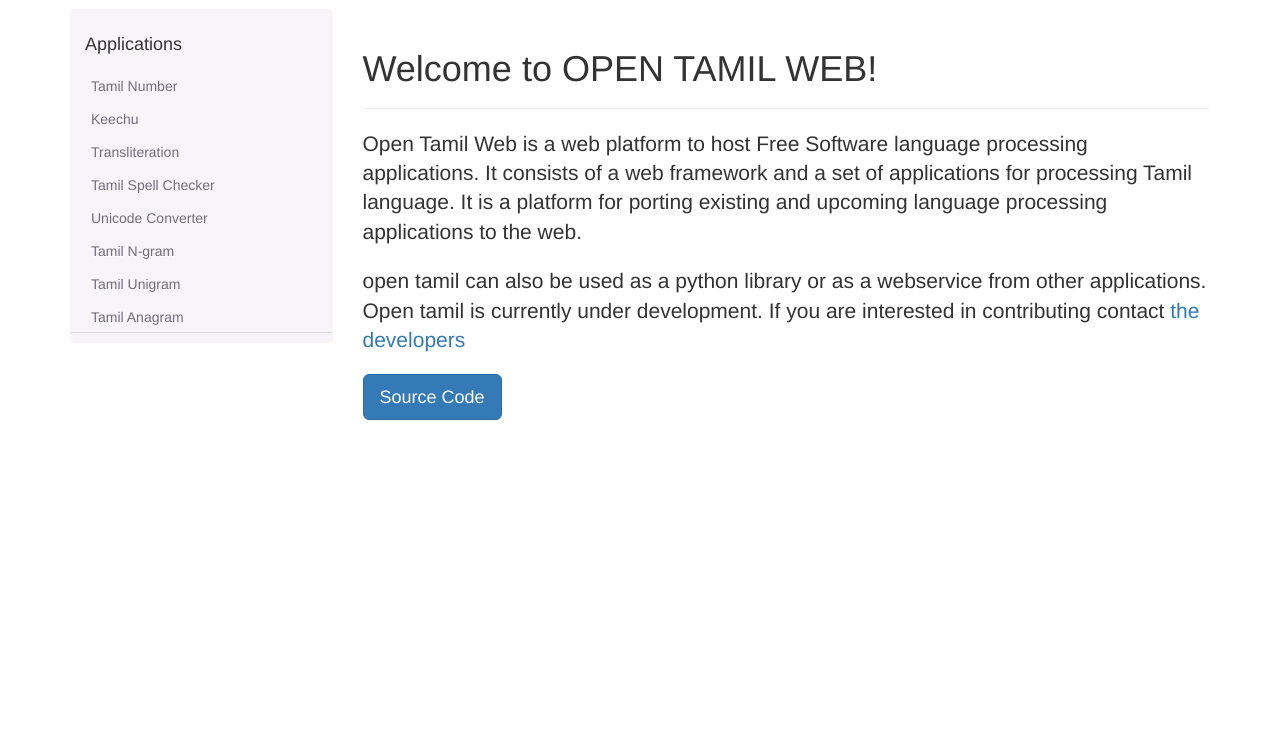
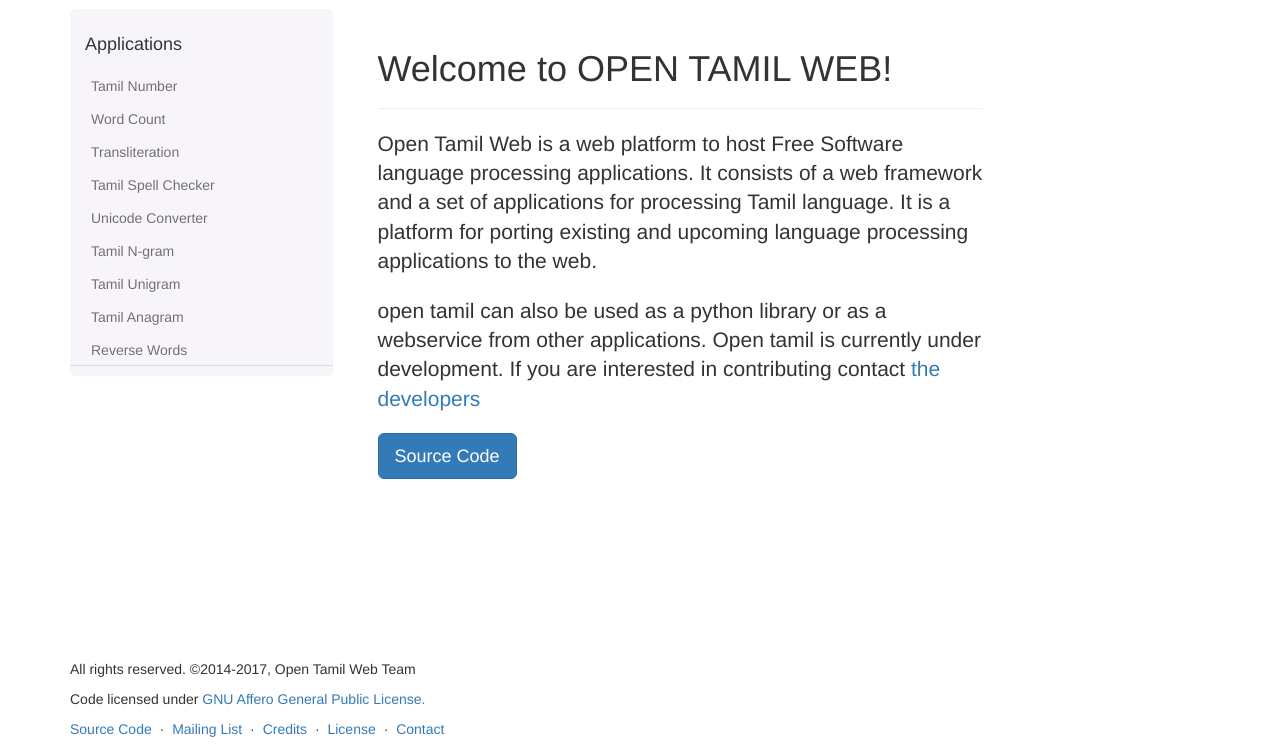
Before and after one commit to abuvanth/open-tamil-web-interface, a Flask app: page / in a window 1280 px wide. Shown: the part 51-800 px from the top of the page. Run offline with Flask 2, Linux system fonts and the light colour scheme; some libraries are stand-ins or nearby versions.

Commit message:
Update main.html

```diff
--- a/templates/main.html
+++ b/templates/main.html
@@ -12,6 +12,7 @@
     <link href="{{url_for('static',filename='bootstrap.min.css')}}" rel="stylesheet">
     <link href="{{url_for('static',filename='main.css')}}" rel="stylesheet">
     <link rel="stylesheet" href="{{ url_for('static',filename='jquery.ime.css')}}"  />
+    <link rel="stylesheet" href="{{ url_for('static',filename='custom.css')}}"  />
 {% endblock %}
   </head>
   <body>
@@ -24,7 +25,7 @@
 
         </ul>
         <ul class="nav navbar-nav pull-right hidden-xs">
-          <li><a href="https://pypi.python.org/pypi/Open-Tamil/0.65">Documentation</a></li>
+          <li><a href="https://github.com/Ezhil-Language-Foundation/open-tamil">Documentation</a></li>
         </ul>
       </div> <!-- container -->
     </div> <!-- navbar -->
@@ -39,7 +40,7 @@
 
               <li><a href="/number">Tamil Number</a></li>
 
-              <li><a href="/keechu">Keechu</a></li>
+              <li><a href="/keechu">Word Count</a></li>
 
               <li><a href="/translite">Transliteration</a></li>
 
@@ -52,11 +53,30 @@
               <li><a href="/unigram">Tamil Unigram</a></li>
 
               <li><a href="/anagram">Tamil Anagram</a></li>
+              <li><a href="/revers">Reverse Words</a></li>
+
 
             </ul>
           </div>
         </div>
-<div id="content">{% block content %}{% endblock %}</div>
+<div id="content" class="col-sm-9">{% block content %}{% endblock %}</div>
+<footer class="navbar-fixed-bottom" role="contentinfo">
+      <div class="container">
+        <p>All rights reserved. &copy2014-2017, Open Tamil Web Team</p>
+        <p>Code licensed under <a href="http://www.fsf.org/licensing/licenses/agpl-3.0.html" target="_blank">GNU Affero General Public License.</a></p>
+        <ul class="footer-links">
+          <li><a href="https://github.com/abuvanth/open-tamil-web-interface">Source Code</a></li>
+          <li class="muted">·</li>
+          <li><a href="http://www.glug-madurai.org/pages/mailing-list.html">Mailing List</a></li>
+          <li class="muted">·</li>
+          <li><a href="https://pypi.python.org/pypi/Open-Tamil/0.65">Credits</a></li>
+          <li class="muted">·</li>
+          <li><a href="#">License</a></li>
+          <li class="muted">·</li>
+          <li><a href=""mailto:tshrinivasan@gmail.com"">Contact</a></li>
+        </ul>
+      </div>
+    </footer>
 
 </body>
 </html>
```
